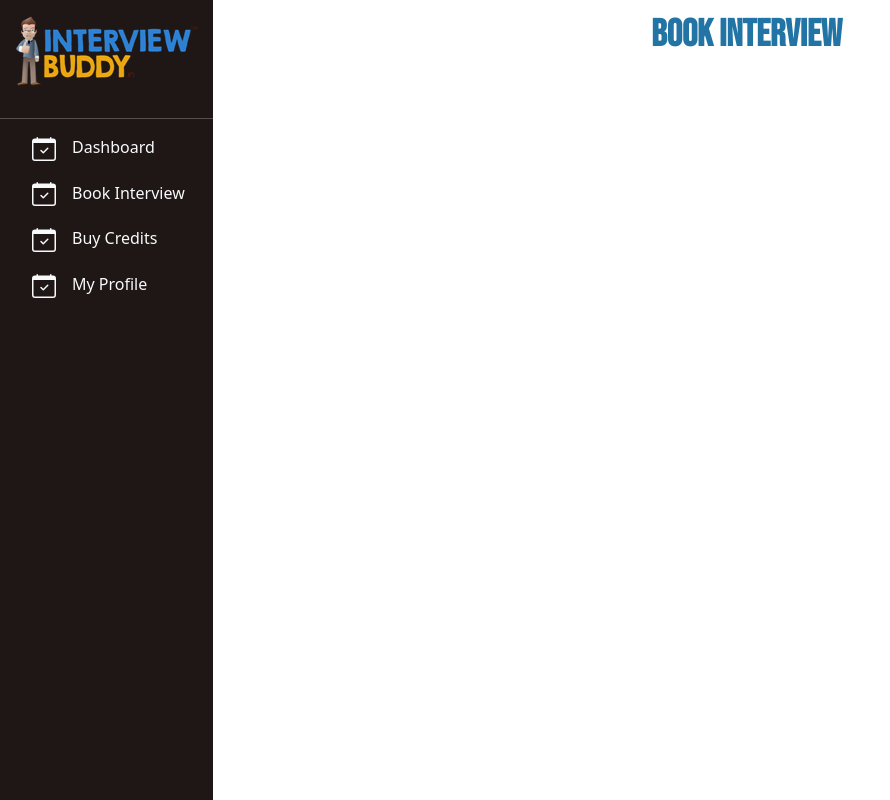
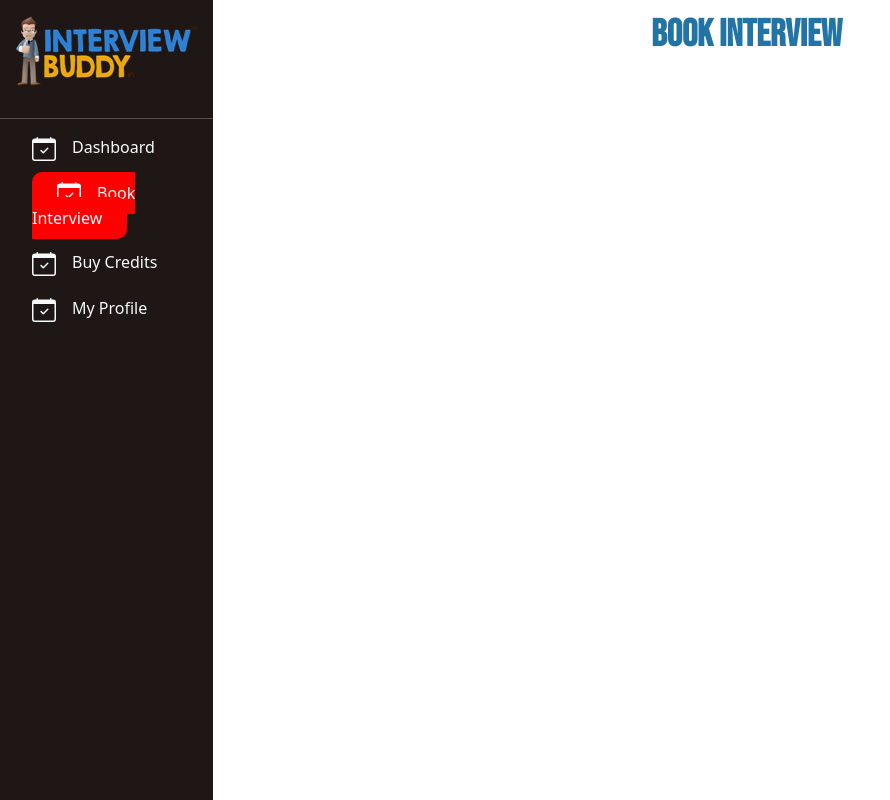
Before and after one commit to ahhridoy/interview-buddy, a React (Create React App) app: page /book-interview in a window 1280 px wide. Shown: the whole page, without its empty margins (0-890 px from the left). Built offline with nearby package versions, Linux system fonts and the light colour scheme.

Commit message:
navlink added

```diff
--- a/src/App.js
+++ b/src/App.js
@@ -10,22 +10,12 @@ function App() {
   return (
     <>
       <Routes>
-        <Route path="/">
-          <Route index element={<LandingPage />} />
-          <Route path="/pricing" element={<Pricing />} />
-          <Route path="dashboard">
-            <Route index element={<HomeDashboard />} />
-          </Route>
-          <Route path="book-interview">
-            <Route index element={<BookInterview />} />
-          </Route>
-          <Route path="buy-credits">
-            <Route index element={<BuyCredits />} />
-          </Route>
-          <Route path="my-profile">
-            <Route index element={<MyProfile />} />
-          </Route>
-        </Route>
+        <Route path="/" element={<LandingPage />} />
+        <Route path="pricing" element={<Pricing />} />
+        <Route path="dashboard" element={<HomeDashboard />} />
+        <Route path="book-interview" element={<BookInterview />} />
+        <Route path="buy-credits" element={<BuyCredits />} />
+        <Route path="my-profile" element={<MyProfile />} />
       </Routes>
     </>
   );
--- a/src/components/Sidebar/Sidebar.jsx
+++ b/src/components/Sidebar/Sidebar.jsx
@@ -1,5 +1,5 @@
 import React from "react";
-import { Link } from "react-router-dom";
+import { Link, NavLink } from "react-router-dom";
 import { BsCalendarCheck } from "react-icons/bs";
 import "./_Sidebar.scss";
 
@@ -14,30 +14,46 @@ const Sidebar = () => {
       <hr className="text-light" />
       <div className="center">
         <ul>
-          <Link to="/dashboard" className="text-decoration-none">
           <li>
+            <NavLink
+              to="/dashboard"
+              className="text-decoration-none"
+              activeClassName="active"
+            >
               <BsCalendarCheck className="fs-4 text-light me-3" />
               <span className="text-light">Dashboard</span>
+            </NavLink>
           </li>
-          </Link>
-          <Link to="/book-interview" className="text-decoration-none">
           <li>
+            <NavLink
+              to="/book-interview"
+              className="text-decoration-none"
+              activeClassName="active"
+            >
               <BsCalendarCheck className="fs-4 text-light me-3" />
               <span className="text-light">Book Interview</span>
+            </NavLink>
           </li>
-          </Link>
-          <Link to="/buy-credits" className="text-decoration-none">
           <li>
+            <NavLink
+              to="/buy-credits"
+              className="text-decoration-none"
+              activeClassName="active"
+            >
               <BsCalendarCheck className="fs-4 text-light me-3" />
               <span className="text-light">Buy Credits</span>
+            </NavLink>
           </li>
-          </Link>
-          <Link to="/my-profile" className="text-decoration-none">
           <li>
+            <NavLink
+              to="/my-profile"
+              className="text-decoration-none"
+              activeClassName="active"
+            >
               <BsCalendarCheck className="fs-4 text-light me-3" />
               <span className="text-light">My Profile</span>
+            </NavLink>
           </li>
-          </Link>
         </ul>
       </div>
     </main>
--- a/src/components/Sidebar/_Sidebar.scss
+++ b/src/components/Sidebar/_Sidebar.scss
@@ -1,7 +1,7 @@
 #sidebar {
-   flex: 1;
-   background-color: rgb(31, 22, 22);
-   min-height: 100vh;
+  flex: 1;
+  background-color: rgb(31, 22, 22);
+  min-height: 100vh;
   .center {
     ul {
       list-style: none;
@@ -9,5 +9,10 @@
         margin-bottom: 20px;
       }
     }
+    .active {
+      background-color: red;
+      padding: 10px 25px;
+      border-radius: 10px;
+    }
   }
 }
--- a/src/pages/HomeDashboard/HomeDashboard.jsx
+++ b/src/pages/HomeDashboard/HomeDashboard.jsx
@@ -1,6 +1,6 @@
 import React from "react";
 import Sidebar from "../../components/Sidebar/Sidebar";
-import "./_Homedashboard.scss";
+import "./_HomeDashboard.scss";
 
 const HomeDashboard = () => {
   return (
```
Lines whose indentation alone changed are shown as unchanged.
